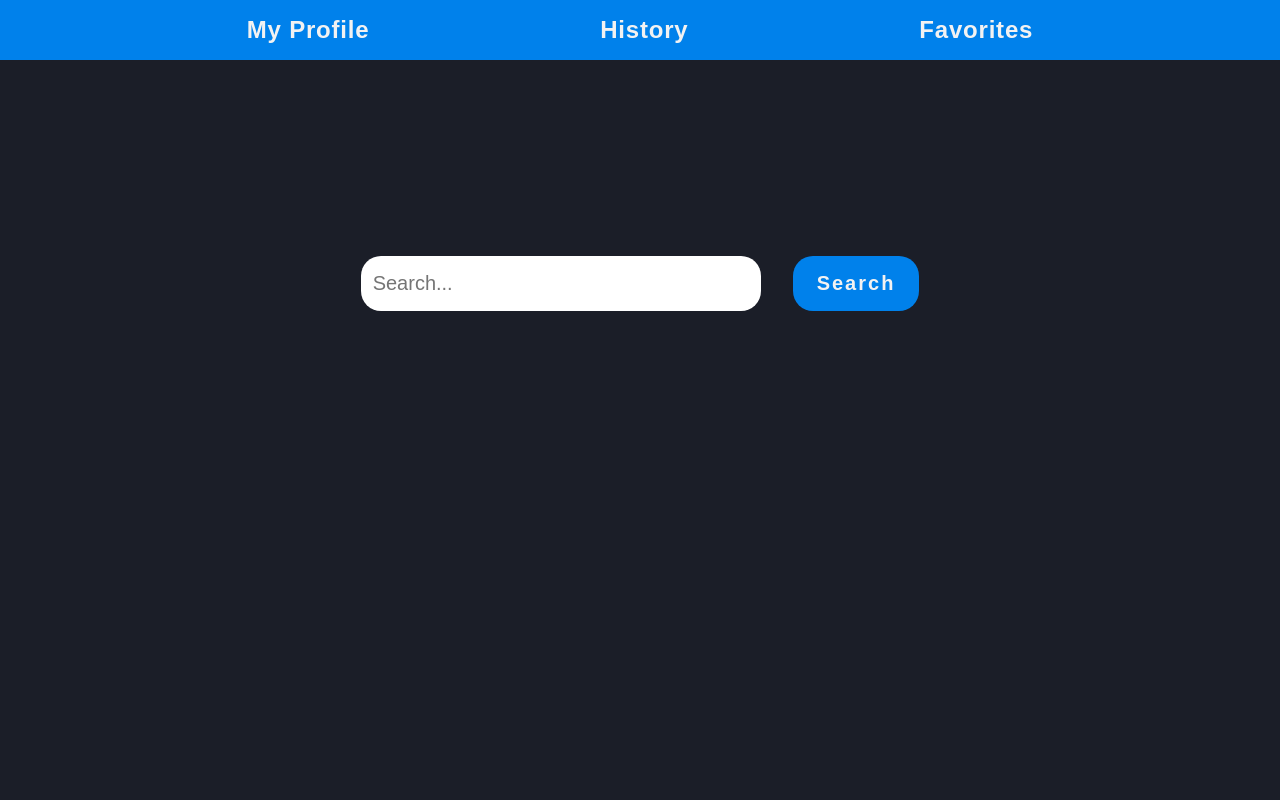
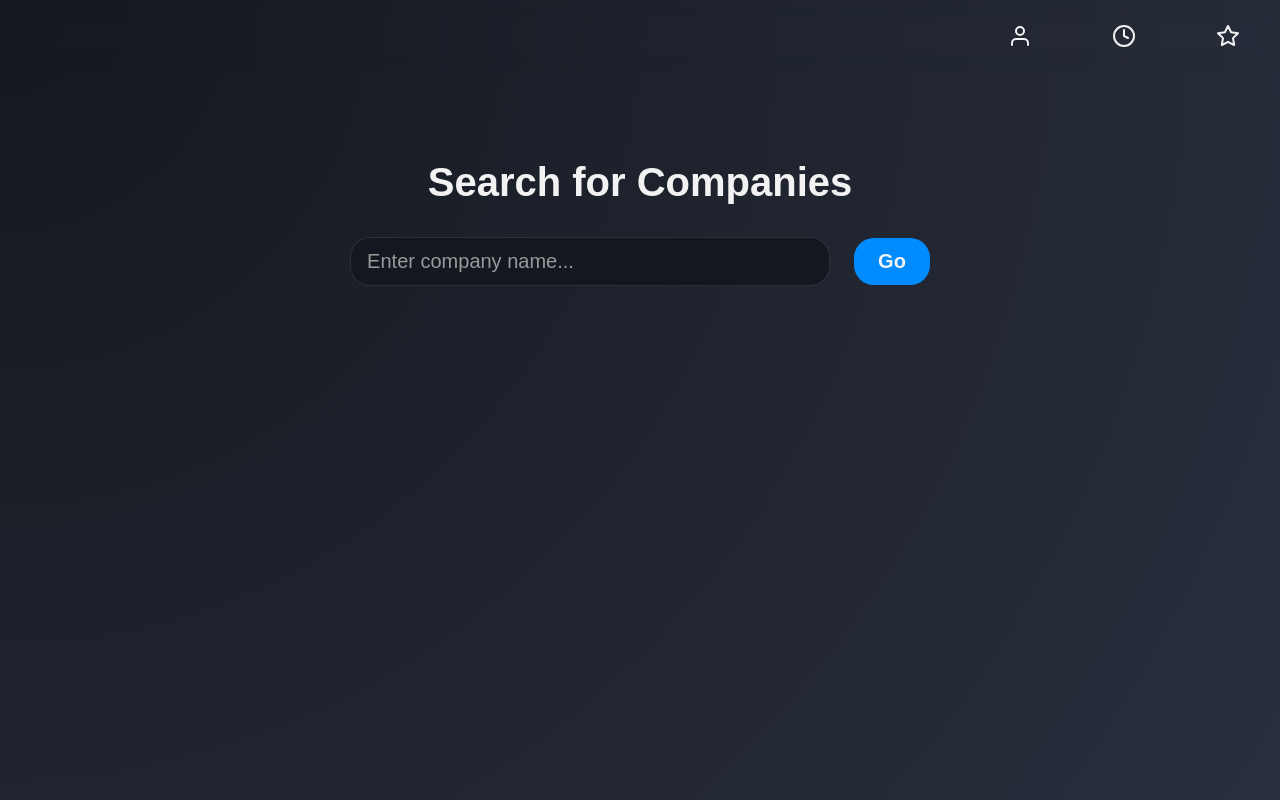
Before and after one commit to calvinwlim/Capital-Coders, a React app in the folder FrontEnd/: page / in a window 1280 px wide. Built offline with nearby package versions, Linux system fonts and the light colour scheme.

Commit message:
new home page

```diff
--- a/FrontEnd/HomePage/HomePage.jsx
+++ b/FrontEnd/HomePage/HomePage.jsx
@@ -1,7 +1,7 @@
 import React, { useState } from "react";
 import { useNavigate } from "react-router-dom";
-
-import './homePage.css'
+import { FiUser, FiClock, FiStar } from "react-icons/fi"; // Using icons for navigation
+import './homePage.css';
 
 const HomePage = () => {
 	const [searchValue, setSearchValue] = useState("");
@@ -19,11 +19,10 @@ const HomePage = () => {
 
 			if (response.ok) {
 				const cik = await response.json();
-				console.log("Returned CIK = ", cik);
 				navigate(`/FormExplorerPage/${cik}`);
 			}
 		} catch (error) {
-			console.log("HomePage.jsx: Error fetching company CIK", error);
+			console.log("Error fetching company CIK", error);
 		}
 	};
 
@@ -43,28 +42,35 @@ const HomePage = () => {
 				setSuggestions(data);
 			}
 		} catch (error) {
-			console.log("HomePage.jsx: Error fetching company suggestions", error);
+			console.log("Error fetching company suggestions", error);
 		}
 	};
 
 	return (
 		<div id="home-page">
 			<div id="navigation-bar">
-				<a href="MyProfile">My Profile</a>
-				<a href="History">History</a>
-				<a href="Favorites">Favorites</a>
+				<a href="MyProfile" aria-label="My Profile">
+					<FiUser />
+				</a>
+				<a href="History" aria-label="History">
+					<FiClock />
+				</a>
+				<a href="Favorites" aria-label="Favorites">
+					<FiStar />
+				</a>
 			</div>
 			<div id="home-page-search-bar">
+				<h1>Search for Companies</h1>
 				<form id="home-page-form" onSubmit={handleFormSubmission}>
 					<input
 						type="search"
-						placeholder="Search..."
+						placeholder="Enter company name..."
 						value={searchValue}
 						list="home-page-company-suggestions"
 						onChange={handleInputChange}
 						aria-label="Search"
 					/>
-					<button type="submit">Search</button>
+					<button type="submit">Go</button>
 				</form>
 				<datalist id="home-page-company-suggestions">
 					{suggestions.map((suggestion, index) => (
--- a/FrontEnd/HomePage/homePage.css
+++ b/FrontEnd/HomePage/homePage.css
@@ -1,57 +1,94 @@
 #home-page {
 	width: 100vw;
 	height: 100vh;
-  background: var(--primary-color);
+	background: radial-gradient(circle at top left, var(--primary-color), hsl(222, 20%, 20%));
+	color: var(--inner-font-color);
 	display: flex;
 	flex-direction: column;
-  justify-content: start;
 	align-items: center;
+	padding-top: 5vh;
 }
 
 #navigation-bar {
 	position: fixed;
+	top: 0;
 	width: 100%;
 	display: flex;
-  flex-direction: row;
-  align-items: center;
-  justify-content: space-evenly;
-  padding: 1em;
-  background-color: var(--secondary-color);
+	justify-content: right;
+	padding: 1.0em 0;
+	backdrop-filter: blur(10px);
 }
 
 #navigation-bar a {
-  text-decoration: none;
+	color: var(--inner-font-color);
 	font-size: 1.5rem;
-  font-weight: 700;
-  color: var(--inner-font-color);
-  letter-spacing: 0.05rem;
+	margin: 0 2rem;
+	display: flex;
+	align-items: center;
+	justify-content: center;
+	width: 2.5rem;
+	height: 2.5rem;
+	border-radius: 50%;
+	transition: background 0.3s ease;
+}
+
+#navigation-bar a:hover {
+	background: var(--secondary-color);
 }
 
 #home-page-search-bar {
-  padding-top: 20%;
+	display: flex;
+	flex-direction: column;
+	align-items: center;
+	margin-top: 15vh;
+}
+
+#home-page-search-bar h1 {
+	font-size: 2.5rem;
+	margin-bottom: 2rem;
+	color: var(--inner-font-color);
 }
 
 #home-page-form {
 	display: flex;
-  gap: 2rem;
+	align-items: center;
+	gap: 1.5rem;
 }
 
 #home-page-form input[type="search"] {
-  width: 25rem;
-  padding: 0.75rem;
+	width: 30rem;
+	padding: 0.75rem 1rem;
 	font-size: 1.25rem;
+	color: var(--inner-font-color);
+	background-color: var(--primary-color);
+	border: 1px solid var(--border-color);
 	border-radius: 20px;
-  border: hsl(0, 0%, 0%);
+	outline: none;
+	transition: all 0.3s ease;
+}
+
+#home-page-form input[type="search"]::placeholder {
+	color: hsl(0, 0%, 60%);
+}
+
+#home-page-form input[type="search"]:focus {
+	border-color: var(--secondary-color);
+	box-shadow: 0 4px 10px rgba(0, 0, 0, 0.3);
 }
 
 #home-page-form button {
-  padding: 1rem 1.5rem;
+	padding: 0.75rem 1.5rem;
 	font-size: 1.25rem;
 	cursor: pointer;
 	border-radius: 20px;
 	background: var(--secondary-color);
-  border: hsl(0, 0%, 0%);
+	border: none;
 	color: var(--inner-font-color);
-  letter-spacing: 0.125rem;
-  font-weight: 550;
+	font-weight: 600;
+	transition: background 0.3s ease, box-shadow 0.3s ease;
 }
+
+#home-page-form button:hover {
+	background: var(--accent-color);
+	box-shadow: 0 4px 10px rgba(0, 0, 0, 0.3);
+}
--- a/FrontEnd/main.css
+++ b/FrontEnd/main.css
@@ -6,18 +6,16 @@
 }
 
 :root {
-  --primary-color: hsl(222, 20%, 13%);
-  --secondary-color: hsl(207, 100%, 46%);
-  --inner-font-color: hsl(0, 0%, 95%);
-  --darker-secondary-color: hsl(207, 70%, 36%);
-  --even-darker-secondary-color: hsla(207, 70%, 26%, 0.7);
+	--primary-color: hsl(222, 20%, 10%);
+	--secondary-color: hsl(207, 100%, 50%);
+	--inner-font-color: hsl(0, 0%, 95%);
+	--accent-color: hsl(43, 89%, 58%);
+	--border-color: hsla(0, 0%, 100%, 0.1);
 }
 
-
-/* Ensure both html and body fill the viewport height */
 body {
   height: 100%;
-  max-width: 100vw; /* Prevent horizontal overflow */
-  overflow-y: auto; /* Allow vertical scrolling */
-  overflow-x: hidden; /* Prevent horizontal scrolling */
+  max-width: 100vw;
+  overflow-y: auto;
+  overflow-x: hidden;
 }
--- a/FrontEnd/package.json
+++ b/FrontEnd/package.json
@@ -12,6 +12,7 @@
   "dependencies": {
     "react": "^18.3.1",
     "react-dom": "^18.3.1",
+    "react-icons": "^5.3.0",
     "react-router-dom": "^6.26.2"
   },
   "devDependencies": {
```
Lines whose indentation alone changed are shown as unchanged.
